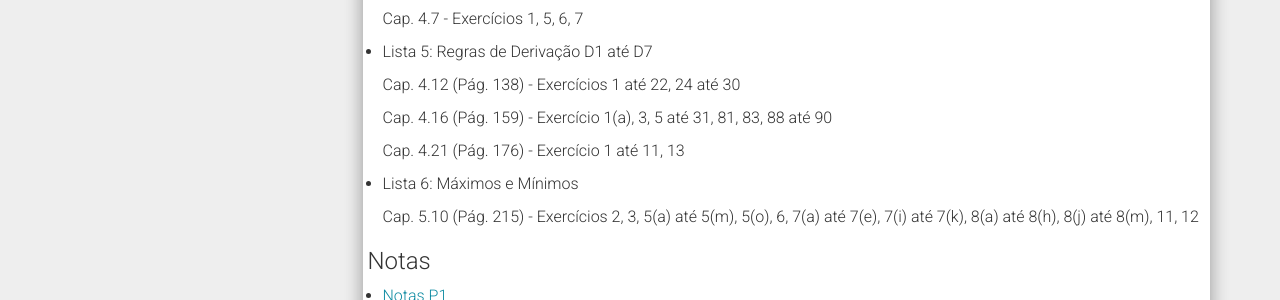
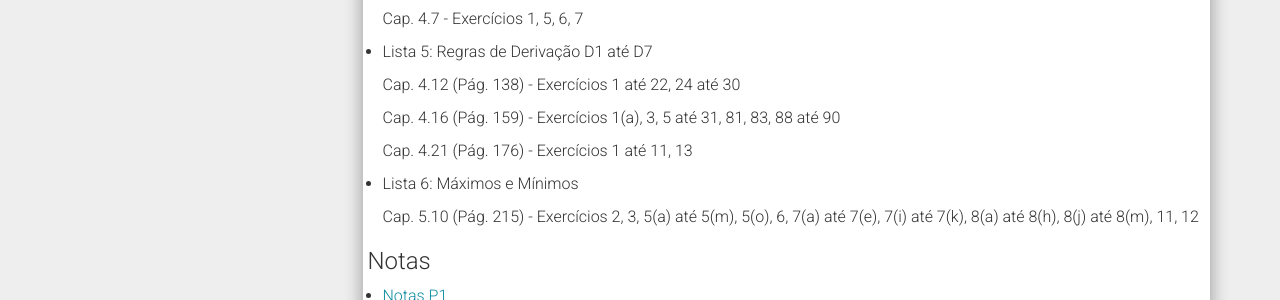
Before and after one commit to chunggnuhc/chunggnuhc.github.io, a Jekyll site: the page built from engFlor2sem2017.md, in a window 1280 px wide. Shown: the part 1377-1677 px from the top of the page. Built offline with Jekyll 4.4.1, drawn with Linux system fonts in a browser that asks for light colours; nearby versions of some CDN libraries.

Commit message:
Update engFlor2sem2017.md

```diff
--- a/engFlor2sem2017.md
+++ b/engFlor2sem2017.md
@@ -70,9 +70,9 @@ obs.: Caso nenhum aluno apareça até 13h30min, o horário de atendimento no dia
 
   Cap. 4.12 (Pág. 138) - Exercícios 1 até 22, 24 até 30
 
-  Cap. 4.16 (Pág. 159) - Exercício 1(a), 3, 5 até 31, 81, 83, 88 até 90
+  Cap. 4.16 (Pág. 159) - Exercícios 1(a), 3, 5 até 31, 81, 83, 88 até 90
 
-  Cap. 4.21 (Pág. 176) - Exercício 1 até 11, 13
+  Cap. 4.21 (Pág. 176) - Exercícios 1 até 11, 13
 
 - Lista 6: Máximos e Mínimos
 
```
